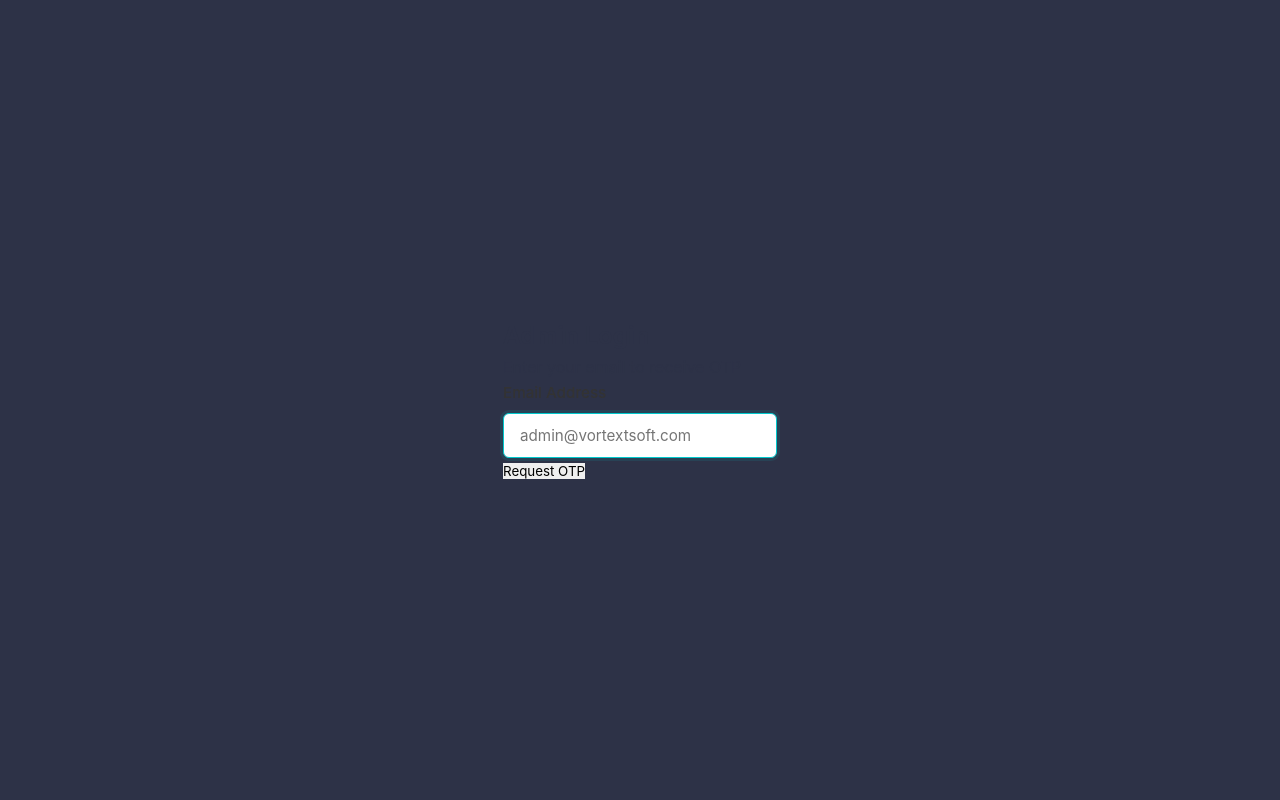
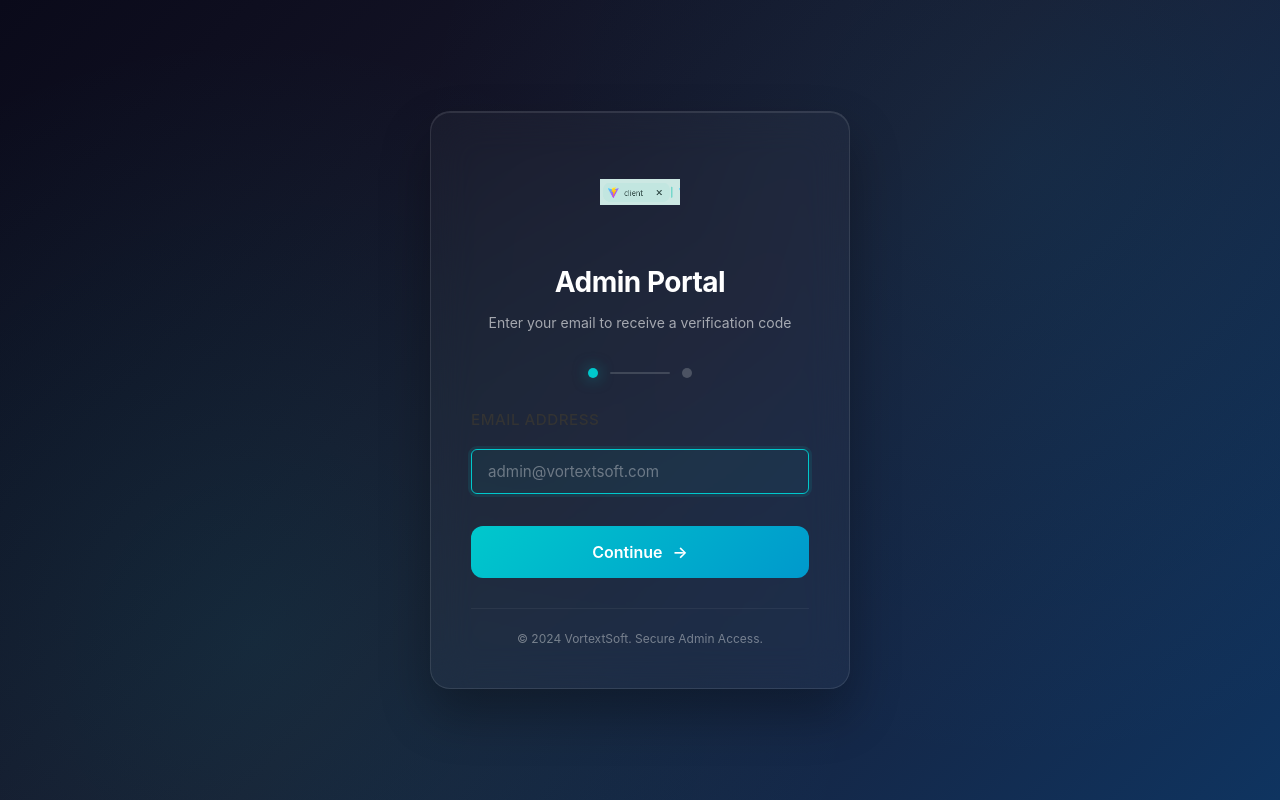
Before and after one commit to vortextsoft/vortextsoft-website, a React (Vite) app in the folder client/: page /admin/login in a window 1280 px wide. Built offline with nearby package versions, Linux system fonts and the light colour scheme.

Commit message:
Added professional OTP login UI with glassmorphic design

```diff
--- a/client/src/pages/AdminLogin.jsx
+++ b/client/src/pages/AdminLogin.jsx
@@ -1,10 +1,10 @@
 import React, { useState } from 'react';
 import { useNavigate } from 'react-router-dom';
 import { useAuth } from '../context/AuthContext';
-import '../styles/Admin.css';
+import '../styles/AdminLogin.css';
 
 const AdminLogin = () => {
-    const [step, setStep] = useState(1); // 1 = email, 2 = OTP
+    const [step, setStep] = useState(1);
     const [email, setEmail] = useState('');
     const [otp, setOtp] = useState('');
     const [error, setError] = useState('');
@@ -16,7 +16,6 @@ const AdminLogin = () => {
     const navigate = useNavigate();
     const { login } = useAuth();
 
-    // Request OTP - Step 1
     const handleRequestOTP = async (e) => {
         e.preventDefault();
         setError('');
@@ -34,8 +33,7 @@ const AdminLogin = () => {
 
             if (response.ok) {
                 setStep(2);
-                setMessage('OTP sent to registered phone numbers. Please check your phone.');
-                // Start 60 second countdown for resend
+                setMessage('Verification code sent to your email');
                 setCanResend(false);
                 setCountdown(60);
                 const timer = setInterval(() => {
@@ -49,12 +47,11 @@ const AdminLogin = () => {
                     });
                 }, 1000);
 
-                // FOR DEVELOPMENT: show OTP in console
                 if (data.otp) {
                     console.log('Development OTP:', data.otp);
                 }
             } else {
-                setError(data.error || 'Failed to send OTP');
+                setError(data.error || 'Failed to send verification code');
             }
         } catch (err) {
             setError('Network error. Please try again.');
@@ -64,7 +61,6 @@ const AdminLogin = () => {
         }
     };
 
-    // Verify OTP - Step 2
     const handleVerifyOTP = async (e) => {
         e.preventDefault();
         setError('');
@@ -83,8 +79,8 @@ const AdminLogin = () => {
                 login(data.user, data.token);
                 navigate('/admin');
             } else {
-                setError(data.error || 'Invalid OTP');
-                setOtp(''); // Clear OTP field
+                setError(data.error || 'Invalid verification code');
+                setOtp('');
             }
         } catch (err) {
             setError('Network error. Please try again.');
@@ -108,98 +104,145 @@ const AdminLogin = () => {
     };
 
     return (
-        <div className="admin-login-container">
+        <div className="admin-login-page">
+            <div className="login-container">
                 <div className="login-card">
-                <h2>Admin Login</h2>
+                    {/* Header */}
+                    <div className="login-header">
+                        <img
+                            src="/logo.png"
+                            alt="VortextSoft"
+                            className="login-logo"
+                            onError={(e) => e.target.style.display = 'none'}
+                        />
+                        <h1 className="login-title">Admin Portal</h1>
                         <p className="login-subtitle">
-                    {step === 1 ? 'Enter your email to receive OTP' : 'Enter the 6-digit code sent to your phone'}
+                            {step === 1
+                                ? 'Enter your email to receive a verification code'
+                                : 'Enter the 6-digit code sent to your email'
+                            }
                         </p>
+                    </div>
 
-                {error && <div className="error-message">{error}</div>}
-                {message && <div className="success-message">{message}</div>}
+                    {/* Step Indicator */}
+                    <div className="step-indicator">
+                        <div className={`step-dot ${step >= 1 ? 'active' : ''}`}></div>
+                        <div className={`step-line ${step >= 2 ? 'completed' : ''}`}></div>
+                        <div className={`step-dot ${step >= 2 ? 'active' : ''}`}></div>
+                    </div>
 
+                    {/* Messages */}
+                    {error && (
+                        <div className="message-box error">
+                            <span className="message-icon">⚠️</span>
+                            {error}
+                        </div>
+                    )}
+                    {message && (
+                        <div className="message-box success">
+                            <span className="message-icon">✓</span>
+                            {message}
+                        </div>
+                    )}
+
+                    {/* Step 1: Email */}
                     {step === 1 ? (
-                    <form onSubmit={handleRequestOTP}>
+                        <form onSubmit={handleRequestOTP} className="login-form">
                             <div className="form-group">
-                            <label htmlFor="email">Email Address</label>
+                                <label className="form-label">Email Address</label>
                                 <input
-                                id="email"
                                     type="email"
+                                    className="form-input"
                                     value={email}
                                     onChange={(e) => setEmail(e.target.value)}
                                     required
                                     placeholder="admin@vortextsoft.com"
                                     autoFocus
+                                    autoComplete="email"
                                 />
                             </div>
 
-                        <button type="submit" className="login-btn" disabled={loading}>
-                            {loading ? 'Sending...' : 'Request OTP'}
+                            <button type="submit" className="submit-btn" disabled={loading}>
+                                {loading ? (
+                                    <>
+                                        <div className="btn-spinner"></div>
+                                        Sending...
+                                    </>
+                                ) : (
+                                    <>
+                                        Continue
+                                        <span>→</span>
+                                    </>
+                                )}
                             </button>
                         </form>
                     ) : (
-                    <form onSubmit={handleVerifyOTP}>
+                        /* Step 2: OTP Verification */
+                        <form onSubmit={handleVerifyOTP} className="login-form">
+                            <div className="email-display">
+                                <span className="email-display-text">
+                                    Code sent to <span className="email-display-address">{email}</span>
+                                </span>
+                            </div>
+
                             <div className="form-group">
-                            <label htmlFor="otp">OTP Code</label>
+                                <label className="form-label">Verification Code</label>
                                 <input
-                                id="otp"
                                     type="text"
+                                    className="form-input otp-input"
                                     value={otp}
                                     onChange={(e) => setOtp(e.target.value.replace(/\D/g, '').slice(0, 6))}
                                     required
                                     placeholder="000000"
                                     maxLength="6"
                                     autoFocus
-                                style={{
-                                    fontSize: '24px',
-                                    letterSpacing: '8px',
-                                    textAlign: 'center',
-                                    fontFamily: 'monospace'
-                                }}
+                                    autoComplete="one-time-code"
                                 />
-                            <small style={{ display: 'block', marginTop: '8px', color: '#666' }}>
-                                OTP sent to: {email}
-                            </small>
+                                <span className="otp-hint">Check your email inbox and spam folder</span>
                             </div>
 
-                        <button type="submit" className="login-btn" disabled={loading}>
-                            {loading ? 'Verifying...' : 'Verify OTP'}
+                            <button type="submit" className="submit-btn" disabled={loading || otp.length !== 6}>
+                                {loading ? (
+                                    <>
+                                        <div className="btn-spinner"></div>
+                                        Verifying...
+                                    </>
+                                ) : (
+                                    <>
+                                        Verify & Login
+                                        <span>🔐</span>
+                                    </>
+                                )}
                             </button>
 
-                        <div style={{ marginTop: '16px', textAlign: 'center' }}>
+                            <div className="secondary-actions">
                                 <button
                                     type="button"
                                     onClick={handleResendOTP}
                                     disabled={!canResend || loading}
-                                style={{
-                                    background: 'none',
-                                    border: 'none',
-                                    color: canResend ? '#00C8CC' : '#999',
-                                    cursor: canResend ? 'pointer' : 'not-allowed',
-                                    textDecoration: 'underline',
-                                    fontSize: '14px'
-                                }}
+                                    className="link-btn"
                                 >
-                                {canResend ? 'Resend OTP' : `Resend in ${countdown}s`}
+                                    {canResend ? 'Resend Code' : `Resend in ${countdown}s`}
                                 </button>
-                            <span style={{ margin: '0 8px', color: '#ccc' }}>|</span>
+                                <div className="action-separator"></div>
                                 <button
                                     type="button"
                                     onClick={handleBackToEmail}
-                                style={{
-                                    background: 'none',
-                                    border: 'none',
-                                    color: '#00C8CC',
-                                    cursor: 'pointer',
-                                    textDecoration: 'underline',
-                                    fontSize: '14px'
-                                }}
+                                    className="link-btn primary"
                                 >
                                     Change Email
                                 </button>
                             </div>
                         </form>
                     )}
+
+                    {/* Footer */}
+                    <div className="login-footer">
+                        <p className="login-footer-text">
+                            © 2024 VortextSoft. Secure Admin Access.
+                        </p>
+                    </div>
+                </div>
             </div>
         </div>
     );
--- /dev/null
+++ b/client/src/styles/AdminLogin.css
@@ -0,0 +1,333 @@
+/* Admin Login Styles - Professional OTP Login */
+
+.admin-login-page {
+    min-height: 100vh;
+    display: flex;
+    align-items: center;
+    justify-content: center;
+    background: linear-gradient(135deg, #0a0a1a 0%, #1a1a2e 50%, #0f3460 100%);
+    padding: 20px;
+    position: relative;
+    overflow: hidden;
+}
+
+.admin-login-page::before {
+    content: '';
+    position: absolute;
+    top: 0;
+    left: 0;
+    right: 0;
+    bottom: 0;
+    background:
+        radial-gradient(circle at 20% 80%, rgba(0, 200, 204, 0.1) 0%, transparent 50%),
+        radial-gradient(circle at 80% 20%, rgba(0, 153, 204, 0.1) 0%, transparent 50%);
+    pointer-events: none;
+}
+
+.login-container {
+    width: 100%;
+    max-width: 420px;
+    position: relative;
+    z-index: 1;
+}
+
+.login-card {
+    background: rgba(255, 255, 255, 0.03);
+    backdrop-filter: blur(20px);
+    border: 1px solid rgba(255, 255, 255, 0.1);
+    border-radius: 20px;
+    padding: 40px;
+    box-shadow:
+        0 25px 50px rgba(0, 0, 0, 0.3),
+        inset 0 1px 0 rgba(255, 255, 255, 0.1);
+}
+
+.login-header {
+    text-align: center;
+    margin-bottom: 35px;
+}
+
+.login-logo {
+    width: 80px;
+    height: 80px;
+    margin-bottom: 20px;
+    border-radius: 16px;
+    object-fit: contain;
+}
+
+.login-title {
+    font-size: 28px;
+    font-weight: 700;
+    color: #ffffff;
+    margin: 0 0 8px 0;
+    letter-spacing: -0.5px;
+}
+
+.login-subtitle {
+    font-size: 14px;
+    color: rgba(255, 255, 255, 0.6);
+    margin: 0;
+    line-height: 1.5;
+}
+
+/* Step Indicator */
+.step-indicator {
+    display: flex;
+    justify-content: center;
+    align-items: center;
+    gap: 12px;
+    margin-bottom: 30px;
+}
+
+.step-dot {
+    width: 10px;
+    height: 10px;
+    border-radius: 50%;
+    background: rgba(255, 255, 255, 0.2);
+    transition: all 0.3s ease;
+}
+
+.step-dot.active {
+    background: #00C8CC;
+    box-shadow: 0 0 15px rgba(0, 200, 204, 0.5);
+}
+
+.step-dot.completed {
+    background: #00C8CC;
+}
+
+.step-line {
+    width: 60px;
+    height: 2px;
+    background: rgba(255, 255, 255, 0.15);
+    border-radius: 1px;
+}
+
+.step-line.completed {
+    background: #00C8CC;
+}
+
+/* Form Styles */
+.login-form {
+    display: flex;
+    flex-direction: column;
+    gap: 24px;
+}
+
+.form-group {
+    display: flex;
+    flex-direction: column;
+    gap: 8px;
+}
+
+.form-label {
+    font-size: 13px;
+    font-weight: 600;
+    color: rgba(255, 255, 255, 0.8);
+    text-transform: uppercase;
+    letter-spacing: 0.5px;
+}
+
+.form-input {
+    width: 100%;
+    padding: 16px 20px;
+    background: rgba(255, 255, 255, 0.05);
+    border: 1px solid rgba(255, 255, 255, 0.1);
+    border-radius: 12px;
+    color: #ffffff;
+    font-size: 16px;
+    transition: all 0.3s ease;
+    outline: none;
+    box-sizing: border-box;
+}
+
+.form-input::placeholder {
+    color: rgba(255, 255, 255, 0.35);
+}
+
+.form-input:focus {
+    border-color: #00C8CC;
+    background: rgba(0, 200, 204, 0.05);
+    box-shadow: 0 0 0 3px rgba(0, 200, 204, 0.1);
+}
+
+/* OTP Input Special Styling */
+.otp-input {
+    font-size: 32px;
+    font-family: 'SF Mono', 'Fira Code', monospace;
+    letter-spacing: 12px;
+    text-align: center;
+    padding: 20px;
+    font-weight: 600;
+}
+
+.otp-hint {
+    font-size: 12px;
+    color: rgba(255, 255, 255, 0.5);
+    text-align: center;
+}
+
+/* Messages */
+.message-box {
+    padding: 14px 18px;
+    border-radius: 10px;
+    font-size: 14px;
+    display: flex;
+    align-items: center;
+    gap: 10px;
+}
+
+.message-box.success {
+    background: rgba(0, 200, 150, 0.1);
+    border: 1px solid rgba(0, 200, 150, 0.3);
+    color: #00C896;
+}
+
+.message-box.error {
+    background: rgba(255, 100, 100, 0.1);
+    border: 1px solid rgba(255, 100, 100, 0.3);
+    color: #ff6b6b;
+}
+
+.message-icon {
+    font-size: 18px;
+}
+
+/* Submit Button */
+.submit-btn {
+    width: 100%;
+    padding: 16px 24px;
+    background: linear-gradient(135deg, #00C8CC 0%, #0099CC 100%);
+    border: none;
+    border-radius: 12px;
+    color: #ffffff;
+    font-size: 16px;
+    font-weight: 600;
+    cursor: pointer;
+    transition: all 0.3s ease;
+    display: flex;
+    align-items: center;
+    justify-content: center;
+    gap: 10px;
+    margin-top: 8px;
+}
+
+.submit-btn:hover:not(:disabled) {
+    transform: translateY(-2px);
+    box-shadow: 0 10px 30px rgba(0, 200, 204, 0.3);
+}
+
+.submit-btn:active:not(:disabled) {
+    transform: translateY(0);
+}
+
+.submit-btn:disabled {
+    opacity: 0.6;
+    cursor: not-allowed;
+}
+
+.btn-spinner {
+    width: 20px;
+    height: 20px;
+    border: 2px solid rgba(255, 255, 255, 0.3);
+    border-top-color: #ffffff;
+    border-radius: 50%;
+    animation: spin 0.8s linear infinite;
+}
+
+@keyframes spin {
+    to {
+        transform: rotate(360deg);
+    }
+}
+
+/* Secondary Actions */
+.secondary-actions {
+    display: flex;
+    justify-content: center;
+    align-items: center;
+    gap: 16px;
+    margin-top: 16px;
+    flex-wrap: wrap;
+}
+
+.link-btn {
+    background: none;
+    border: none;
+    color: rgba(255, 255, 255, 0.6);
+    font-size: 14px;
+    cursor: pointer;
+    transition: all 0.2s ease;
+    padding: 8px 12px;
+    border-radius: 6px;
+}
+
+.link-btn:hover:not(:disabled) {
+    color: #00C8CC;
+    background: rgba(0, 200, 204, 0.1);
+}
+
+.link-btn:disabled {
+    opacity: 0.4;
+    cursor: not-allowed;
+}
+
+.link-btn.primary {
+    color: #00C8CC;
+}
+
+.action-separator {
+    width: 4px;
+    height: 4px;
+    border-radius: 50%;
+    background: rgba(255, 255, 255, 0.2);
+}
+
+/* Email Display */
+.email-display {
+    background: rgba(0, 200, 204, 0.1);
+    border: 1px solid rgba(0, 200, 204, 0.2);
+    border-radius: 8px;
+    padding: 10px 16px;
+    text-align: center;
+    margin-top: -8px;
+}
+
+.email-display-text {
+    font-size: 13px;
+    color: rgba(255, 255, 255, 0.7);
+}
+
+.email-display-address {
+    color: #00C8CC;
+    font-weight: 500;
+}
+
+/* Footer */
+.login-footer {
+    text-align: center;
+    margin-top: 30px;
+    padding-top: 20px;
+    border-top: 1px solid rgba(255, 255, 255, 0.05);
+}
+
+.login-footer-text {
+    font-size: 12px;
+    color: rgba(255, 255, 255, 0.4);
+}
+
+/* Responsive */
+@media (max-width: 480px) {
+    .login-card {
+        padding: 30px 24px;
+    }
+
+    .login-title {
+        font-size: 24px;
+    }
+
+    .otp-input {
+        font-size: 24px;
+        letter-spacing: 8px;
+    }
+}
```
Lines whose indentation alone changed are shown as unchanged.
